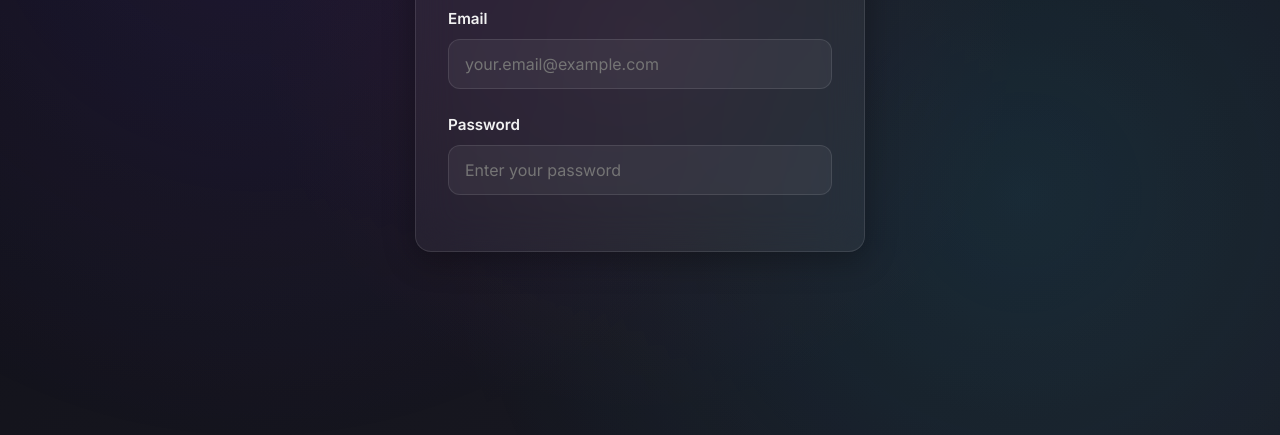
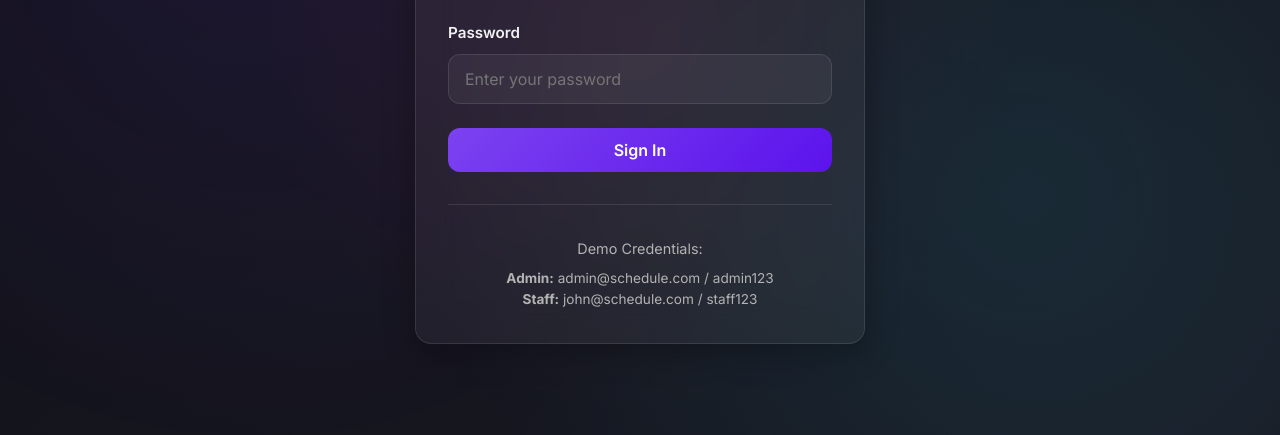
Before and after one commit to mansour12355/staff-scheduling, a website: page frontend/index.html in a window 1280 px wide. Shown: the part 365-800 px from the top of the page. Drawn offline with Linux system fonts and the light colour scheme.

Commit message:
Fix corrupted HTML structure in login form

```diff
--- a/frontend/index.html
+++ b/frontend/index.html
@@ -33,13 +33,27 @@
           <input type="email" id="email" class="form-input" placeholder="your.email@example.com" required>
         </div>
 
+
         <div class="form-group">
           <label for="password" class="form-label">Password</label>
           <input type="password" id="password" class="form-input" placeholder="Enter your password" required>
         </div>
+
+        <button type="submit" class="btn btn-primary" style="width: 100%;">
+          <span id="loginBtnText">Sign In</span>
+        </button>
+      </form>
+
+      <div style="margin-top: 2rem; padding-top: 2rem; border-top: 1px solid var(--glass-border);">
+        <p style="color: var(--text-secondary); font-size: 0.9rem; text-align: center;">Demo Credentials:</p>
+        <p style="color: var(--text-secondary); font-size: 0.85rem; margin-top: 0.5rem;">
+          <strong>Admin:</strong> admin@schedule.com / admin123<br>
+          <strong>Staff:</strong> john@schedule.com / staff123
+        </p>
+      </div>
     </div>
   </div>
-  </div>
+
 
   <!-- Dashboard Page -->
   <div id="dashboardPage" class="hidden">
```
